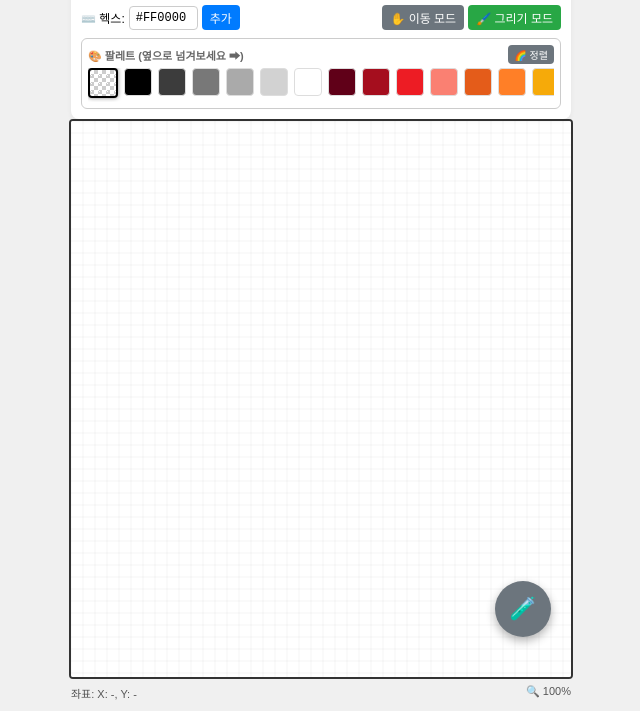
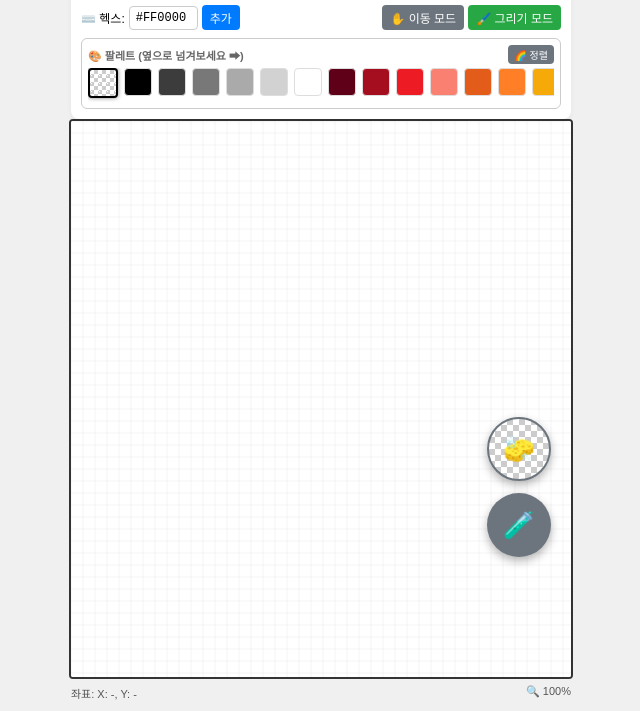
Before and after one commit to leeagles-60/my-pixel, a website: page index.html in a window 1280 px wide. Shown: the part 89-800 px from the top of the page, without its empty margins (319-959 px from the left). Drawn offline with nearby package versions, Linux system fonts and the light colour scheme; no server answers.

Commit message:
Update index.html

```diff
--- a/index.html
+++ b/index.html
@@ -36,17 +36,15 @@
 
         #infoPanel { display: flex; justify-content: space-between; margin-top: 6px; font-size: 11px; color: #555; width: 100%; max-width: 500px; }
 
-        /* 우측 하단 스포이드 플로팅 버튼 스타일 */
-        #pipetteBtn {
+        /* 우측 하단 플로팅 버튼 공통 스타일 */
+        .floating-btn {
             position: absolute;
-            bottom: 40px;
             right: 20px;
-            width: 56px;
-            height: 56px;
+            width: 64px;
+            height: 64px;
             border-radius: 50%;
-            background-color: #6c757d;
             color: white;
-            font-size: 22px;
+            font-size: 26px;
             display: flex;
             align-items: center;
             justify-content: center;
@@ -54,9 +52,27 @@
             z-index: 100;
             border: none;
             cursor: pointer;
-            transition: background-color 0.2s, transform 0.1s;
+            transition: background-color 0.2s, transform 0.1s, border 0.1s;
         }
-        #pipetteBtn:active { transform: scale(0.95); }
+        .floating-btn:active { transform: scale(0.95); }
+
+        /* 신설: 스포이드 버튼 위에 위치하는 투명블록(지우개) 플로팅 버튼 */
+        #floatingEraserBtn {
+            bottom: 196px; /* 스포이드 버튼 위쪽 배치 */
+            background-image: linear-gradient(45deg, #ccc 25%, transparent 25%), linear-gradient(-45deg, #ccc 25%, transparent 25%), linear-gradient(45deg, transparent 75%, #ccc 75%), linear-gradient(-45deg, transparent 75%, #ccc 75%);
+            background-size: 12px 12px; background-position: 0 0, 0 6px, 6px -6px, -6px 0px; background-color: #fff;
+            border: 2px solid #6c757d;
+        }
+        #floatingEraserBtn.selected {
+            border: 4px solid #ffc107; /* 선택 시 노란색 테두리로 강조 */
+            box-shadow: 0 0 12px rgba(255, 193, 7, 0.6);
+        }
+
+        /* 크기를 키우고 위로 올린 스포이드 플로팅 버튼 */
+        #pipetteBtn {
+            bottom: 120px; /* 기존 40px에서 위로 이동 */
+            background-color: #6c757d;
+        }
     </style>
     <script src="/socket.io/socket.io.js"></script>
 </head>
@@ -108,7 +124,8 @@
 
     <div id="canvasContainer">
         <canvas id="pixelCanvas"></canvas>
-        <button id="pipetteBtn" title="스포이드">🧪</button>
+        <button id="floatingEraserBtn" class="floating-btn" title="투명블록(지우개)">🧽</button>
+        <button id="pipetteBtn" class="floating-btn" title="스포이드">🧪</button>
     </div>
 
     <div id="infoPanel">
@@ -127,6 +144,7 @@
         const palette = document.getElementById('palette');
         const sortPaletteBtn = document.getElementById('sortPaletteBtn');
         const pipetteBtn = document.getElementById('pipetteBtn');
+        const floatingEraserBtn = document.getElementById('floatingEraserBtn');
         const moveModeBtn = document.getElementById('moveModeBtn');
         const drawModeBtn = document.getElementById('drawModeBtn');
         const zoomIndicator = document.getElementById('zoomIndicator');
@@ -346,8 +364,11 @@
                 }
             }
             if (clickedColor === 'transparent') { clickedColor = canvasMatrix[`${coord.x},${coord.y}`] || 'transparent'; }
-            if (clickedColor === 'transparent') { selectColor('transparent', document.querySelector('.color-box.eraser')); }
-            else { addNewColorToPalette(clickedColor); }
+            if (clickedColor === 'transparent') {
+                selectColor('transparent', document.querySelector('.color-box.eraser'));
+            } else {
+                addNewColorToPalette(clickedColor);
+            }
             setMode('draw');
         }
 
@@ -513,8 +534,14 @@
         function selectColor(color, targetElement) {
             currentSelectedColor = color;
             hexInput.value = color === 'transparent' ? '' : color;
+
+            // 모든 팔레트 및 플로팅 버튼 선택 클래스 초기화
             document.querySelectorAll('.color-box').forEach(box => box.classList.remove('selected'));
-            targetElement.classList.add('selected');
+            floatingEraserBtn.classList.remove('selected');
+
+            if (targetElement) {
+                targetElement.classList.add('selected');
+            }
         }
 
         function setMode(mode) {
@@ -547,6 +574,14 @@
             }
         });
 
+        // 신설: 우측 하단 플로팅 투명블록(지우개) 버튼 클릭 리스너
+        floatingEraserBtn.addEventListener('click', () => {
+            const paletteEraser = document.querySelector('.color-box.eraser');
+            selectColor('transparent', paletteEraser);
+            floatingEraserBtn.classList.add('selected'); // 플로팅 지우개도 시각적 선택 강조
+            setMode('draw');
+        });
+
         pipetteBtn.addEventListener('click', () => {
             if(currentMode === 'pipette') setMode('draw');
             else setMode('pipette');
```
